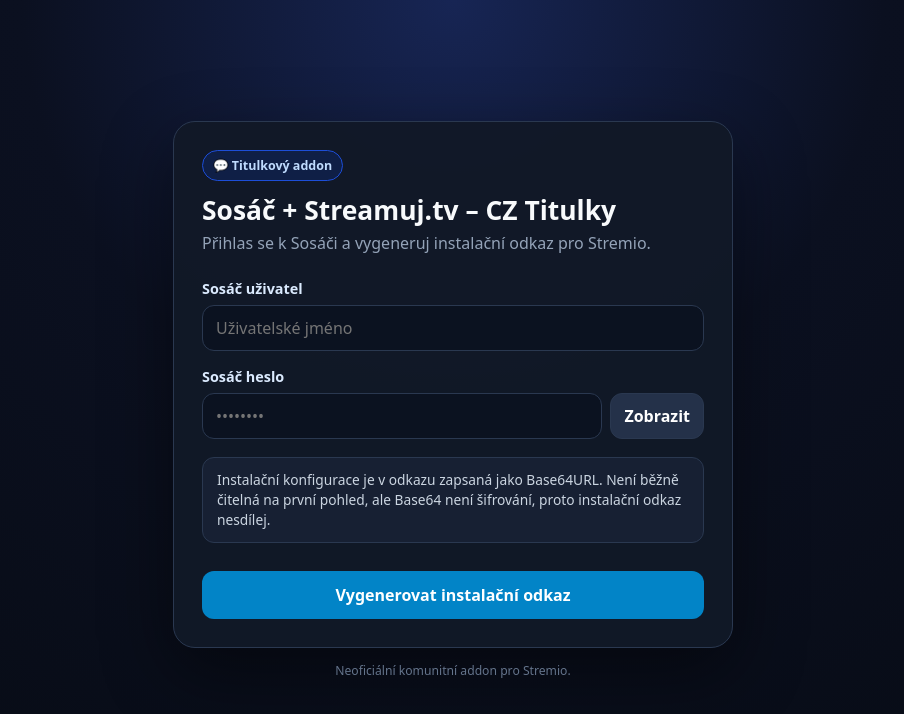
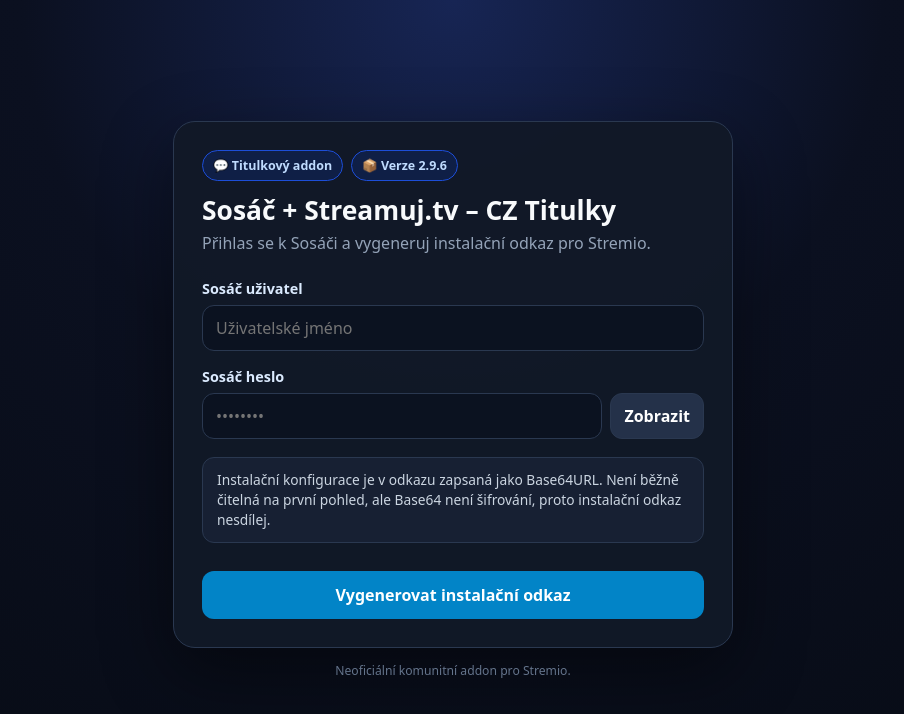
Before and after one commit to CaseyCZ/stremio.sosac.subtitles, a website: page public/configure.html in a window 1280 px wide. Shown: the whole page, without its empty margins (187-1091 px from the left). Drawn offline with Linux system fonts and the light colour scheme.

Commit message:
Show current subtitle addon version on configure page

```diff
--- a/public/configure.html
+++ b/public/configure.html
@@ -10,6 +10,7 @@
     body{margin:0;min-height:100vh;display:grid;place-items:center;padding:24px;background:radial-gradient(circle at top,#172554 0,#0b1020 42%,#070b14 100%);font-family:system-ui,-apple-system,Segoe UI,Roboto,sans-serif;color:var(--text)}
     .wrap{width:min(100%,560px)}
     .card{background:rgba(17,24,39,.96);border:1px solid var(--border);border-radius:22px;padding:28px;box-shadow:0 24px 70px rgba(0,0,0,.45)}
+    .badges{display:flex;flex-wrap:wrap;gap:8px;align-items:center}
     .badge{display:inline-flex;align-items:center;gap:7px;padding:6px 10px;border:1px solid #1d4ed8;border-radius:999px;background:#0f1f46;color:#bfdbfe;font-size:.78rem;font-weight:700}
     h1{margin:14px 0 6px;font-size:1.65rem;line-height:1.15}
     .lead{margin:0 0 24px;color:var(--muted);line-height:1.5}
@@ -35,7 +36,10 @@
 <body>
   <main class="wrap">
     <section class="card">
-      <span class="badge">💬 Titulkový addon</span>
+      <div class="badges">
+        <span class="badge">💬 Titulkový addon</span>
+        <span class="badge">📦 Verze 2.9.6</span>
+      </div>
       <h1>Sosáč + Streamuj.tv – CZ Titulky</h1>
       <p class="lead">Přihlas se k Sosáči a vygeneruj instalační odkaz pro Stremio.</p>
 
```
